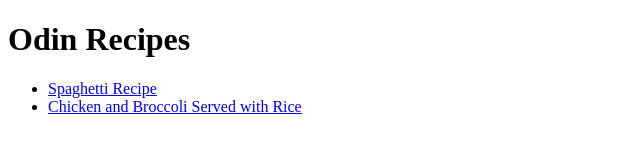
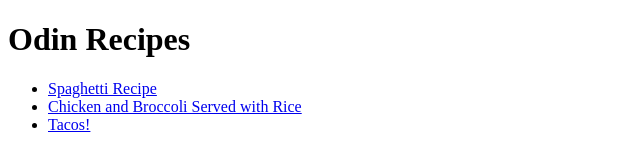
Before and after one commit to 1morningcoffee/odin-recipes, a plain HTML site: page index.html in a window 1280 px wide. Shown: the full height of the page, 0-640 px from the left. Drawn offline with Linux system fonts and the light colour scheme.

Commit message:
Add link from index to taco webpage

```diff
--- a/index.html
+++ b/index.html
@@ -15,6 +15,8 @@
 
             <li><a href="./recipes/single-serving-chicken-broccoli.html">Chicken and Broccoli Served with Rice</a></li>
 
+            <li><a href="./recipes/tacos.html">Tacos!</a></li>
+
         </ul>
 
 
```
